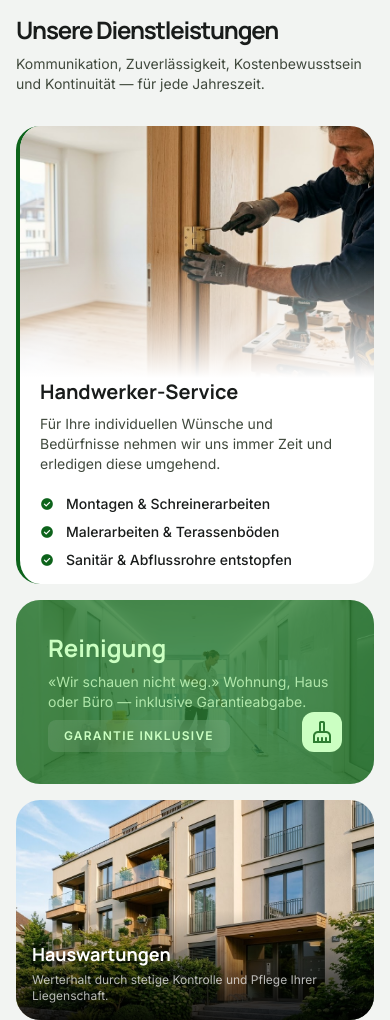
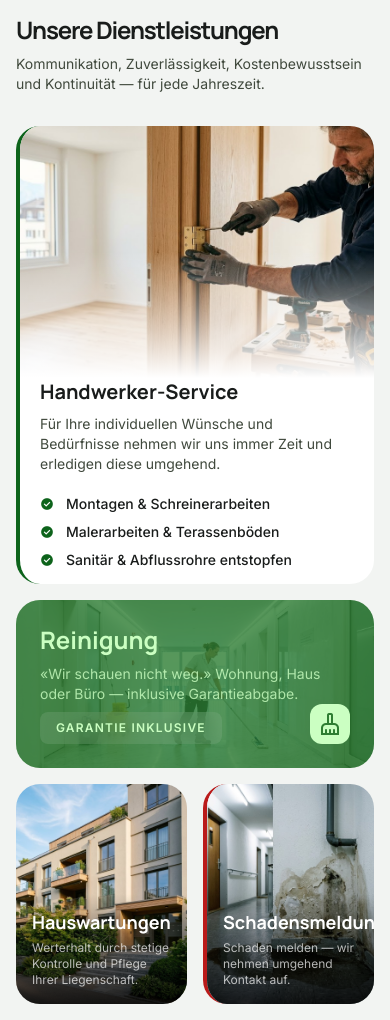
Before and after one commit to 6d8qdztg8d-cell/TL_Handwerker, a website: page index.html in a window 390 px wide. Shown: the part 860-1880 px from the top of the page. Drawn offline with nearby package versions, Linux system fonts and the light colour scheme.

Commit message:
Mobile bento grid: 2-col layout, large cards full-width, small cards side by side

```diff
--- a/index.html
+++ b/index.html
@@ -191,10 +191,10 @@ tailwind.config = {
           <p class="text-on-surface-variant text-sm md:text-lg">Kommunikation, Zuverlässigkeit, Kostenbewusstsein und Kontinuität — für jede Jahreszeit.</p>
         </div>
       </div>
-      <div class="grid grid-cols-1 sm:grid-cols-2 md:grid-cols-4 md:grid-rows-2 gap-4 md:gap-6 h-auto md:h-[600px]">
+      <div class="grid grid-cols-2 md:grid-cols-4 md:grid-rows-2 gap-4 md:gap-6 h-auto md:h-[600px]">
 
         <!-- Large: Handwerker -->
-        <div class="md:col-span-2 md:row-span-2 bg-surface-container-lowest rounded-3xl relative overflow-hidden flex flex-col group border-l-4 border-primary cursor-pointer ch" onclick="go('handwerker')">
+        <div class="col-span-2 md:row-span-2 bg-surface-container-lowest rounded-3xl relative overflow-hidden flex flex-col group border-l-4 border-primary cursor-pointer ch" onclick="go('handwerker')">
           <!-- Image top half -->
           <div class="relative h-[55%] overflow-hidden shrink-0">
             <img src="generate_Pic/images/handwerker_bento.jpg" alt="Handwerker" class="w-full h-full object-cover object-center group-hover:scale-105 transition-transform duration-700"/>
@@ -225,7 +225,7 @@ tailwind.config = {
         </div>
 
         <!-- Medium: Reinigung -->
-        <div class="md:col-span-2 bg-primary-container p-8 rounded-3xl relative overflow-hidden flex flex-col justify-between text-on-primary-container group cursor-pointer ch" onclick="go('reinigung')">
+        <div class="col-span-2 bg-primary-container p-6 md:p-8 rounded-3xl relative overflow-hidden flex flex-col justify-between text-on-primary-container group cursor-pointer ch" onclick="go('reinigung')">
           <img src="generate_Pic/images/reinigung_bento.jpg" alt="Reinigung" class="absolute inset-0 w-full h-full object-cover opacity-20 group-hover:scale-105 transition-transform duration-700"/>
           <div class="relative z-10">
             <h3 class="text-2xl font-bold font-headline mb-2">Reinigung</h3>
```
